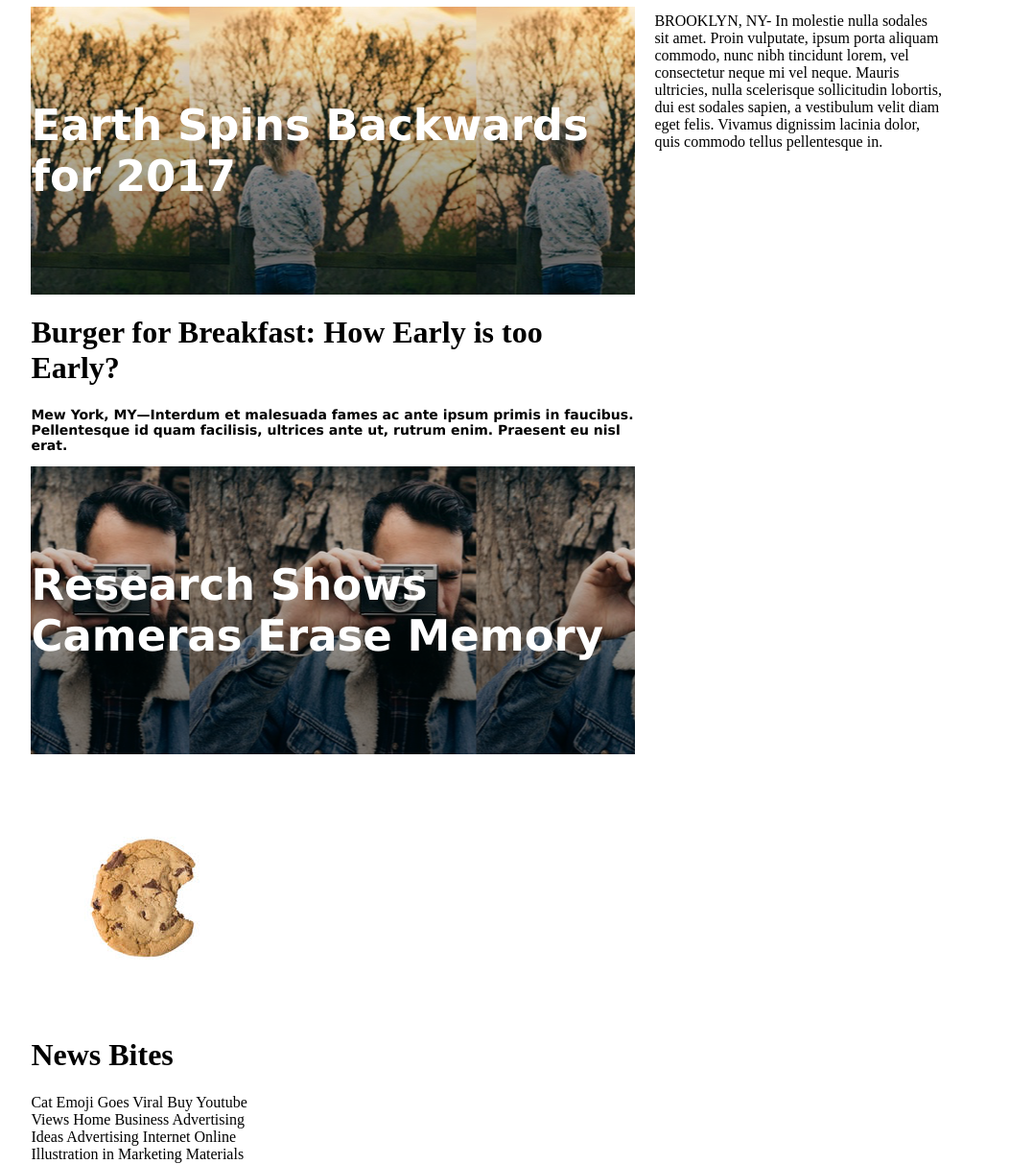
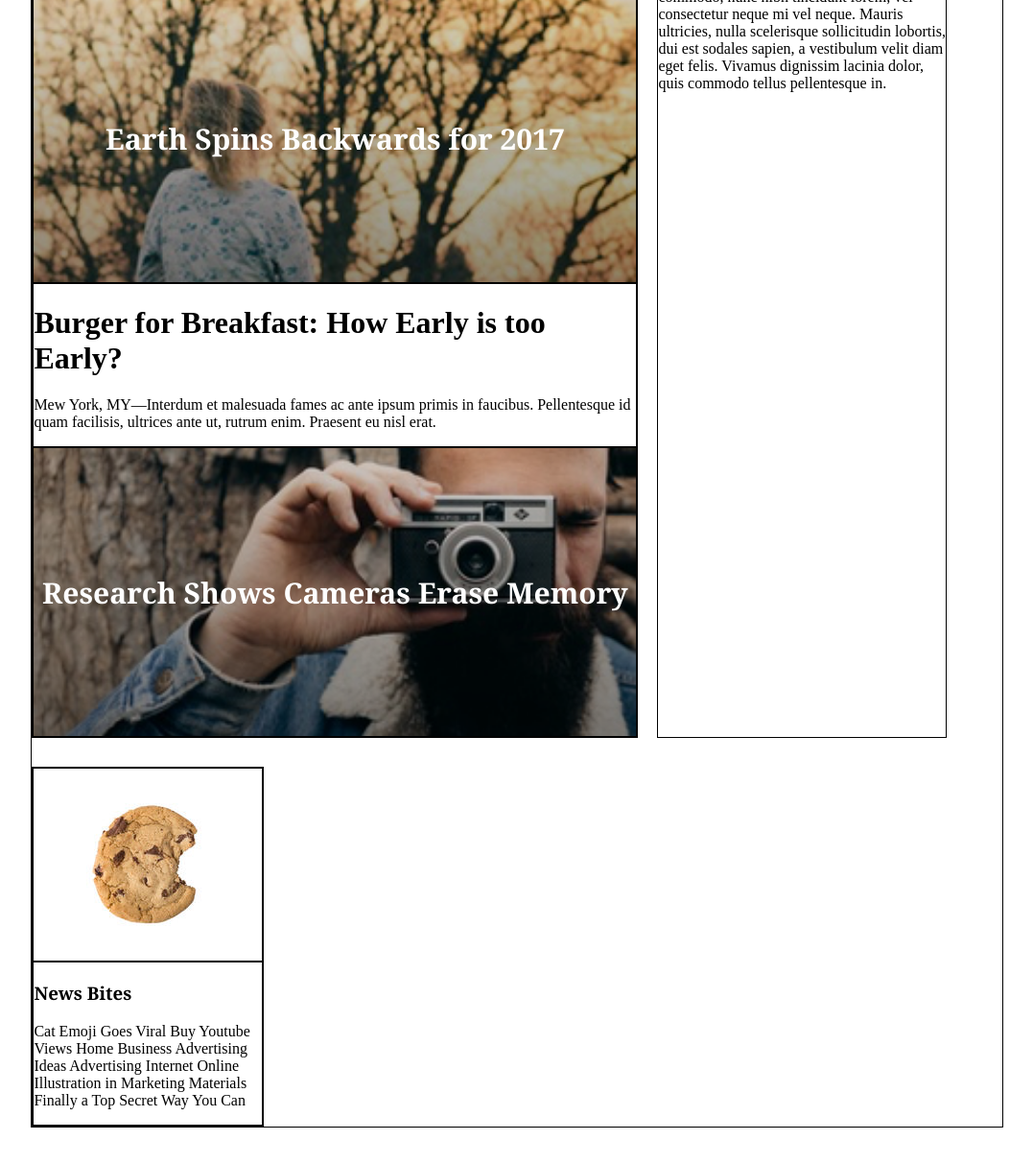
Before and after one commit to awilliamsproductions/myTimes.github.io, a plain HTML site: page index.html in a window 1280 px wide. Shown: the part 761-1974 px from the top of the page at 96% size, without its empty margins (102-1179 px from the left). After the commit the page ends 1944 px from the top, so only its background shows below. Drawn offline with Linux system fonts and the light colour scheme.

Commit message:
Main container update

```diff
--- a/CSS/myTimes.css
+++ b/CSS/myTimes.css
@@ -1,10 +1,7 @@
-/** Global
-
+/** Global  **/
 div {
 	border: 1px solid black;
 }
-
-**/
 
 /** Header **/
 
@@ -76,7 +73,17 @@ div {
 	align-items: stretch;
 	margin: 0px 10%;
 }
-
+h2 {
+	font-family: Georgia;
+	font-weight: bold;
+	font-size: 30px;
+	color: white;
+}
+h3 {
+	font-family: Georgia;
+	color: black;
+	font-weight: bold;
+}
 /** Large Containers **/
 
 .column_large {
@@ -84,18 +91,6 @@ div {
 	display: flex;
 	flex-flow: column wrap;
 	margin-top: 30px;
-}
-.column_large p {
-	font-family: Verdana;
-    font-size: 14px;
-  	font-weight: bold;
-	height: auto;
-}
-.column_large h2 {
-	font-family: Verdana;
-	font-size: 45px;
-	font-weight: bold;
-	color: white;
 }
 .image_drink {
 	background-image: url("../resources/images/img-story-main.png");
@@ -108,9 +103,15 @@ div {
 	align-items: center;
 	align-content: center;
 }
+.image_drink h2 {
+	font-family: Georgia;
+	font-weight: bold;
+	font-size: 40px;
+	color: white;
+}
 .image_child {
 	background-image: url("../resources/images/img-story-2.png");
-	background-size: auto;
+	background-size: cover;
 	background-position: center;
 	height: 300px;
 	display: flex;
@@ -121,7 +122,7 @@ div {
 }
 .image_camera {
 	background-image: url("../resources/images/img-story-3.png");
-	background-size: auto;
+	background-size: cover;
 	background-position: center;
 	height: 300px;
 	display: flex;
@@ -146,12 +147,11 @@ div {
 	background-size: auto;
 	background-position: center;
 	height: 200px;
-}
-.column_medium h2 {
-	font-family: Verdana;
-	font-size: 20px;
-	font-weight: bold;
-	color: white;
+	display: flex;
+	flex-flow: column wrap;
+	justify-content: center;
+	align-items: center;
+	align-content: center;
 }
 /** Small Containers **/
 
@@ -162,3 +162,14 @@ div {
 	flex-flow: column wrap;
 	/** background-color: aqua; **/
 }
+.image_cookie {
+	background-image: url("../resources/images/img-news-bite.png");
+	background-size: auto;
+	background-position: center;
+	height: 200px;
+	display: flex;
+	flex-flow: column wrap;
+	justify-content: center;
+	align-items: center;
+	align-content: center;
+}
--- a/index.html
+++ b/index.html
@@ -41,12 +41,12 @@
 				<p>MONUMENT VALLEY, AZ - Lorem ipsum dolor sit amet, consectetur adipiscing elit. Pellentesque nec nisl at augue dapibus dignissim. Nunc condimentum rutrum metus, ac eleifend lacus viverra nec. Proin ultrices egestas diam sed mollis. Nulla sapien massa, dictum vitae est et, pellentesque rutrum risus. Nunc volutpat, metus ac rutrum tempus, orci nisi porttitor dolor, sit amet luctus metus est ut mauris. Quisque vulputate nisl vitae massa rhoncus, at sagittis elit accumsan. Etiam tempus, lorem quis blandit imperdiet, enim dui lobortis tortor, sit amet lobortis arcu ex id odio. Nam fermentum nulla et eros bibendum, sed ullamcorper massa scelerisque. Vestibulum aliquet placerat leo a hendrerit. Nulla non sagittis neque. Nullam sit amet fringilla massa.</p>
 
 				<div>
-				<h1>Orca Spends Vacation at Land World Puget</h1>
+				<h3>Orca Spends Vacation at Land World Puget</h3>
 				<p>PUGET, SO - Sed felis elit, faucibus et ipsum vel, vehicula ultrices purus. Sed congue odio vitae malesuada rhoncus. Integer vitae nisi pulvinar ante accumsan...</p>
 				</div>
 
 				<div class="image_child">
-					<h2> Earth Spins Backwards for 2017</h2>
+					<h2>Earth Spins Backwards for 2017</h2>
 				</div>
 
 				<div>
@@ -63,7 +63,7 @@
 		<!-- Large right / main container -->
 
 		<div class="column_medium">
-			<h1>FBI Finds Action Star Guilty of False Advertising</h1>
+			<h3>FBI Finds Action Star Guilty of False Advertising</h3>
 			<p>WASHINGTON DC- Donec luctus sem augue, rutrum posuere orci aliquam sed. Nam vitae aliquam lectus. Sed tempor tortor est, nec sagittis eros tincidunt sed. Morbi venenatis condimentum sem, vitae sollicitudin turpis pulvinar eget. Morbi pellentesque consectetur mi id auctor. Phasellus tincidunt orci mauris, placerat pharetra urna fringilla vitae. Morbi eget rutrum urna. Cras condimentum augue ut ante sollicitudin interdum. Pellentesque cursus dolor at tincidunt cursus. Vestibulum blandit aliquam felis...</p>
 
 			<div class="image_cat">
@@ -76,9 +76,10 @@
 		<!-- Small right / main container -->
 
 		<div class="column_small">
-			<div><img src="resources/images/img-news-bite.png" alt="image of cookie"></div>
+			<div class="image_cookie">
+			</div>
 			<div>
-			<h1>News Bites</h1>
+			<h3>News Bites</h3>
 			<p>Cat Emoji Goes Viral Buy Youtube Views Home Business Advertising Ideas Advertising Internet Online Illustration in Marketing Materials Finally a Top Secret Way You Can</p>
 			</div>
 		</div>
```
